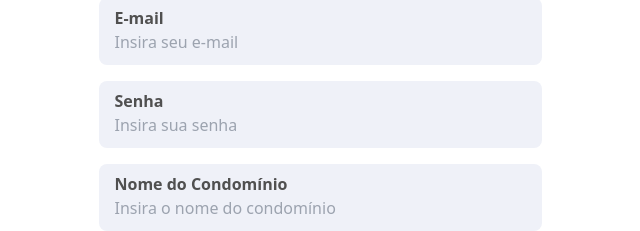
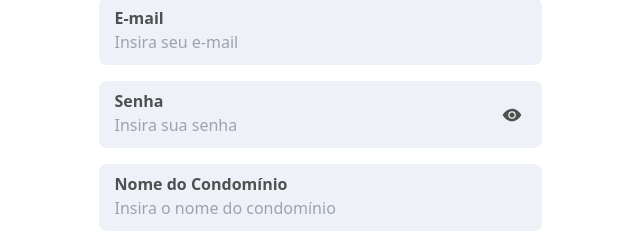
Before and after one commit to AppMorada/MoradaApp.Front, a Next.js app: page /cadastro/condominio in a window 1280 px wide. Shown: the part 354-585 px from the top of the page, without its empty margins (320-960 px from the left). Built offline with nearby package versions, Linux system fonts and the light colour scheme.

Commit message:
feat: add botão que mostra/esconde a senha digitada no input

```diff
--- a/src/app/(auth)/cadastro/condominio/page.tsx
+++ b/src/app/(auth)/cadastro/condominio/page.tsx
@@ -1,11 +1,12 @@
 'use client'
 
+import { useState } from 'react'
 import Link from 'next/link'
-
 import { zodResolver } from '@hookform/resolvers/zod'
 import { useForm } from 'react-hook-form'
+import { FaEyeSlash } from 'react-icons/fa'
+import { IoEyeSharp } from 'react-icons/io5'
 import z from 'zod'
-
 import Input from '@/components/input'
 
 interface FormData {
@@ -20,7 +21,10 @@ interface FormData {
 const schema = z.object({
     fullName: z.string().min(3, 'O nome deve ter no mínimo 3 caracteres'),
     cnpj: z.string().length(14, 'O CNPJ deve conter 14 caracteres'),
-    email: z.string().min(1, 'O e-mail é obrigatório').email('Formato de e-mail inválido'),
+    email: z
+        .string()
+        .min(1, 'O e-mail é obrigatório')
+        .email('Formato de e-mail inválido'),
     password: z
         .string()
         .min(8, 'A senha deve ter no mínimo 8 caracteres')
@@ -35,11 +39,13 @@ const schema = z.object({
 })
 
 export default function CondominiumRegisterPage() {
+    const [showPassword, setShowPassword] = useState(false)
+
     const {
         register,
         handleSubmit,
         reset,
-        formState: { errors },
+        formState: { errors }
     } = useForm<FormData>({
         resolver: zodResolver(schema)
     })
@@ -47,6 +53,10 @@ export default function CondominiumRegisterPage() {
     const onSubmit = (data: FormData) => {
         console.log(data)
         reset()
+    }
+
+    const passwordShow = () => {
+        setShowPassword(!showPassword)
     }
 
     return (
@@ -83,14 +93,26 @@ export default function CondominiumRegisterPage() {
                         register={register}
                         error={errors.email?.message}
                     />
+                    <div className="relative">
                         <Input
                             label="Senha"
-                        type="password"
+                            type={showPassword ? 'text' : 'password'}
                             name="password"
                             placeholder="Insira sua senha"
                             register={register}
                             error={errors.password?.message}
                         />
+                        <div
+                            className="absolute right-5 top-6"
+                            onClick={passwordShow}
+                        >
+                            {showPassword ? (
+                                <FaEyeSlash size={20} />
+                            ) : (
+                                <IoEyeSharp size={20} />
+                            )}
+                        </div>
+                    </div>
                     <Input
                         label="Nome do Condomínio"
                         type="text"
--- a/src/components/Input.tsx
+++ b/src/components/Input.tsx
@@ -2,7 +2,7 @@ import { UseFormRegister } from 'react-hook-form'
 
 interface InputProps {
     label?: string
-    type: 'text' | 'email' | 'password' | 'number'
+    type: string
     name: string
     placeholder: string
     register: UseFormRegister<any>
```
Lines whose indentation alone changed are shown as unchanged.
